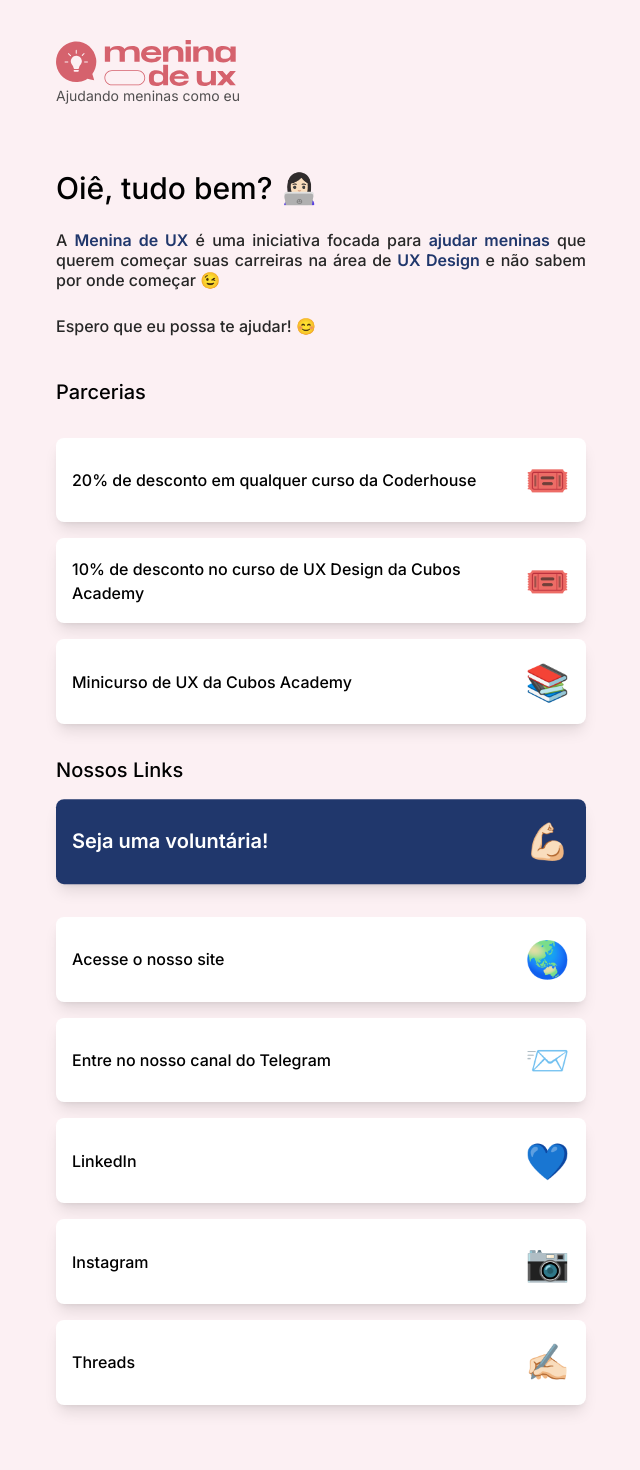
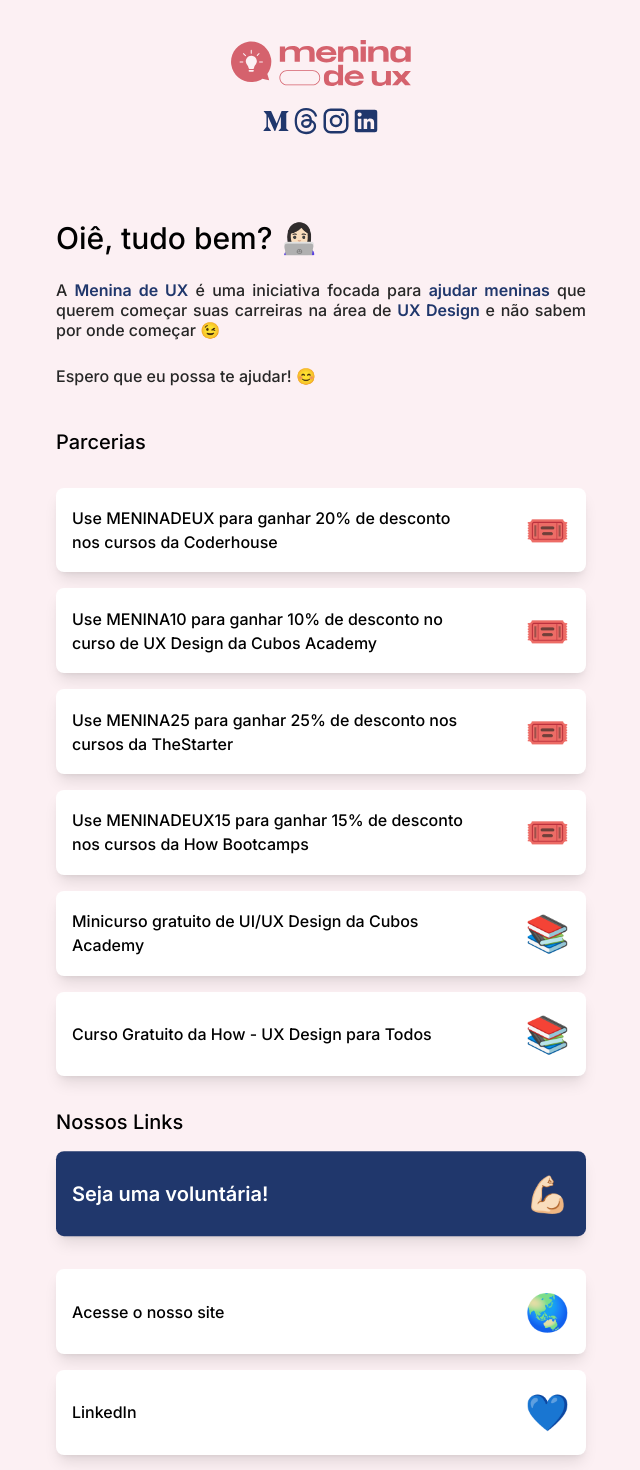
Before and after one commit to Menina-de-UX/links-bio, a Next.js app: page / in a window 1280 px wide. Shown: the top 1470 px of the page, without its empty margins (319-959 px from the left). Before the commit the page ends 1445 px from the top, so only its background shows below. Built offline with nearby package versions, Linux system fonts and the light colour scheme.

Commit message:
♻️ refactor: icone redes sociais e atualizado links

```diff
--- a/src/pages/index.tsx
+++ b/src/pages/index.tsx
@@ -2,6 +2,10 @@
 import { Card } from '@/components/Card'
 import { Text } from '@/components/Text'
 import { Title } from '@/components/Title'
+import Instagram from '@/components/icons/instagram'
+import LinkedIn from '@/components/icons/linkedin'
+import { Medium } from '@/components/icons/medium'
+import Threads from '@/components/icons/threads'
 
 // Utilities
 import { Inter } from 'next/font/google'
@@ -23,7 +27,7 @@
         className={`flex min-h-screen flex-col items-center gap-5 py-10 px-8 ${inter.className}`}
       >
         <section className="max-w-[530px] w-auto">
-          <div className="flex flex-col  mb-16">
+          <div className="flex flex-col  mb-16 items-center">
             <Link href="https://meninadeux.com/">
               <Image
                 src="/Completa.svg"
@@ -33,7 +37,20 @@
                 priority
               />
             </Link>
-            <p className="text-sm text-gray-300">Ajudando meninas como eu</p>
+            <div className="flex flex-row my-5">
+              <Link href="https://medium.com/@meninadeux">
+                <Medium />
+              </Link>
+              <Link href="https://threads.net/@meninadeux">
+                <Threads />
+              </Link>
+              <Link href="https://instagram.com/meninadeux">
+                <Instagram />
+              </Link>
+              <Link href="https://linkedin.com/company/meninadeux">
+                <LinkedIn />
+              </Link>
+            </div>
           </div>
           <div className="flex flex-col gap-y-6 mb-10">
             <Title style="TitleStyle-Principal">Oiê, tudo bem? 👩🏻‍💻</Title>
@@ -52,20 +69,33 @@
             <Title style="TitleStyle-Secondary">Parcerias</Title>
 
             <div className="w-full flex flex-col items-center gap-y-4">
-              <Card
-                emoji="🎟️"
-                link="https://coderhouse.com.br/?utm_source=alianzas&utm_medium=alianzas&utm_campaign=alianza"
-              >
-                20% de desconto em qualquer curso da Coderhouse
+              <Card emoji="🎟️" link="https://coderhouse.com.br/">
+                Use MENINADEUX para ganhar 20% de desconto nos cursos da
+                Coderhouse
               </Card>
               <Card emoji="🎟️" link="https://tinyurl.com/uxcubos">
-                10% de desconto no curso de UX Design da Cubos Academy
+                Use MENINA10 para ganhar 10% de desconto no curso de UX Design
+                da Cubos Academy
+              </Card>
+              <Card emoji="🎟️" link="https://www.thestarter.io/">
+                Use MENINA25 para ganhar 25% de desconto nos cursos da
+                TheStarter
+              </Card>
+              <Card emoji="🎟️" link="https://www.thestarter.io/">
+                Use MENINADEUX15 para ganhar 15% de desconto nos cursos da How
+                Bootcamps
               </Card>
               <Card
                 emoji="📚"
                 link="https://aulas.cubos.academy/criar-conta?utm_source=meninadeux&utm_medium=influencerPaid&utm_campaign=20230720_instagram_userExperience&utm_content=sales&utm_keyword=minicursogratuito"
               >
-                Minicurso de UX da Cubos Academy
+                Minicurso gratuito de UI/UX Design da Cubos Academy
+              </Card>
+              <Card
+                emoji="📚"
+                link="https://howedu.com.br/ux-design-para-todos/"
+              >
+                Curso Gratuito da How - UX Design para Todos
               </Card>
             </div>
           </div>
@@ -82,9 +112,6 @@
               </Card>
               <Card emoji="🌏" link="https://meninadeux.com/">
                 Acesse o nosso site
-              </Card>
-              <Card emoji="📨" link="https://t.me/meninadeux">
-                Entre no nosso canal do Telegram
               </Card>
               <Card
                 emoji="&#128153;"
```
